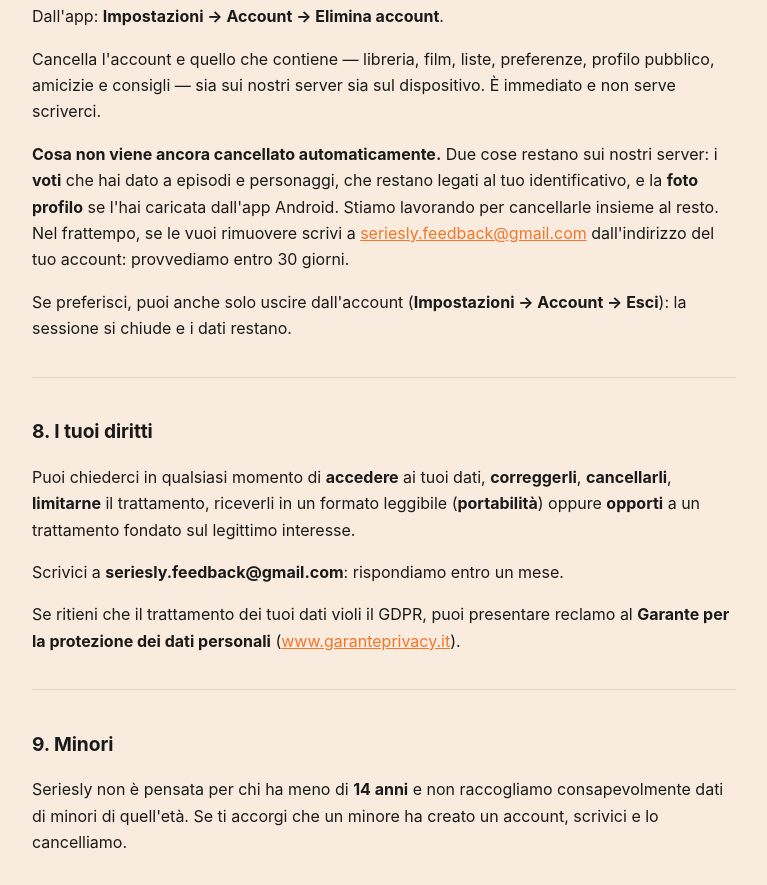
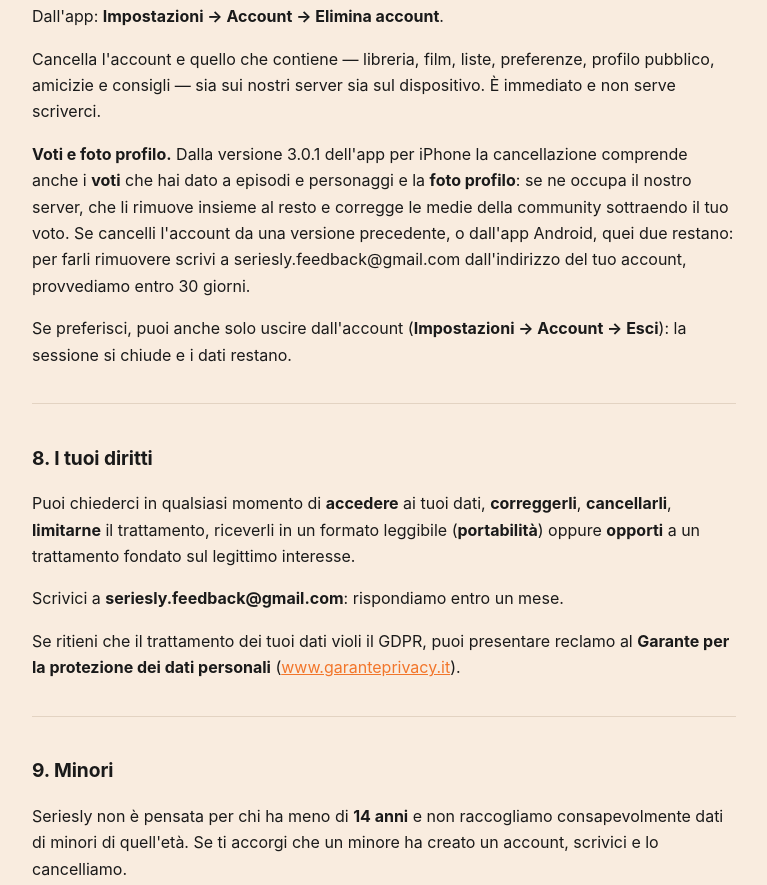
Before and after one commit to Micionero997/seriesly-privacy, a plain HTML site: page index.html in a window 1280 px wide. Shown: the part 3310-4195 px from the top of the page, without its empty margins (256-1023 px from the left). Drawn offline with Linux system fonts and the light colour scheme.

Commit message:
La cancellazione dei voti entra nell'informativa, ora che la 3.0.1 e' viva
Il paragrafo diceva ancora che voti e foto profilo restano sui nostri
server "e stiamo lavorando per cancellarle": da 3.0.1 li cancella la
Cloud Function, medie della community corrette comprese. Il testo nuovo
era pronto dal 23 agosto in Seriesly/appstore/privacy.html e si teneva
fermo di proposito, perche' parla al presente di una versione che sullo
store non c'era ancora.

Resta detto che chi cancella da una versione precedente o dall'Android
quei due dati se li tiene, con l'indirizzo a cui scrivere.

```diff
--- a/index.html
+++ b/index.html
@@ -101,7 +101,7 @@
 <h2>7. Come cancellare tutto</h2>
 <p>Dall&#x27;app: <strong>Impostazioni → Account → Elimina account</strong>.</p>
 <p>Cancella l&#x27;account e quello che contiene — libreria, film, liste, preferenze, profilo pubblico, amicizie e consigli — sia sui nostri server sia sul dispositivo. È immediato e non serve scriverci.</p>
-<p><strong>Cosa non viene ancora cancellato automaticamente.</strong> Due cose restano sui nostri server: i <strong>voti</strong> che hai dato a episodi e personaggi, che restano legati al tuo identificativo, e la <strong>foto profilo</strong> se l&#x27;hai caricata dall&#x27;app Android. Stiamo lavorando per cancellarle insieme al resto. Nel frattempo, se le vuoi rimuovere scrivi a <a href="mailto:seriesly.feedback@gmail.com">seriesly.feedback@gmail.com</a> dall&#x27;indirizzo del tuo account: provvediamo entro 30 giorni.</p>
+<p><strong>Voti e foto profilo.</strong> Dalla versione 3.0.1 dell'app per iPhone la cancellazione comprende anche i <strong>voti</strong> che hai dato a episodi e personaggi e la <strong>foto profilo</strong>: se ne occupa il nostro server, che li rimuove insieme al resto e corregge le medie della community sottraendo il tuo voto. Se cancelli l'account da una versione precedente, o dall'app Android, quei due restano: per farli rimuovere scrivi a seriesly.feedback@gmail.com dall'indirizzo del tuo account, provvediamo entro 30 giorni.</p>
 <p>Se preferisci, puoi anche solo uscire dall&#x27;account (<strong>Impostazioni → Account → Esci</strong>): la sessione si chiude e i dati restano.</p>
 <hr>
 <h2>8. I tuoi diritti</h2>
@@ -174,7 +174,7 @@
 <h2>7. How to delete everything</h2>
 <p>In the app: <strong>Settings → Account → Delete account</strong>.</p>
 <p>It deletes the account and what it contains — library, movies, lists, preferences, public profile, friendships and recommendations — both on our servers and on the device. It is immediate and you do not need to write to us.</p>
-<p><strong>What is not deleted automatically yet.</strong> Two things remain on our servers: the <strong>ratings</strong> you gave to episodes and characters, which stay linked to your identifier, and your <strong>profile photo</strong> if you uploaded it from the Android app. We are working to have these removed along with everything else. In the meantime, if you want them gone, write to <a href="mailto:seriesly.feedback@gmail.com">seriesly.feedback@gmail.com</a> from your account address: we will take care of it within 30 days.</p>
+<p><strong>Ratings and profile photo.</strong> From version 3.0.1 of the iPhone app, deletion also covers the <strong>ratings</strong> you gave to episodes and characters and your <strong>profile photo</strong>: our server removes them along with everything else and corrects the community averages by subtracting your vote. If you delete your account from an earlier version, or from the Android app, those two remain: to have them removed, write to seriesly.feedback@gmail.com from your account address and we will take care of it within 30 days.</p>
 <p>If you prefer, you can simply sign out instead (<strong>Settings → Account → Sign out</strong>): the session ends and your data stays.</p>
 <hr>
 <h2>8. Your rights</h2>
```
